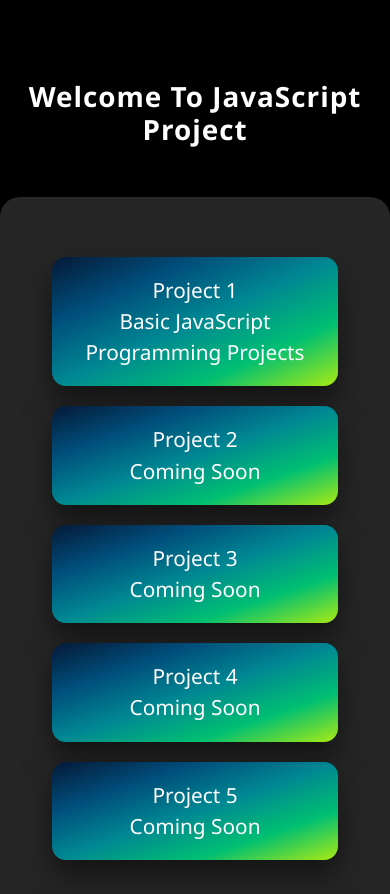
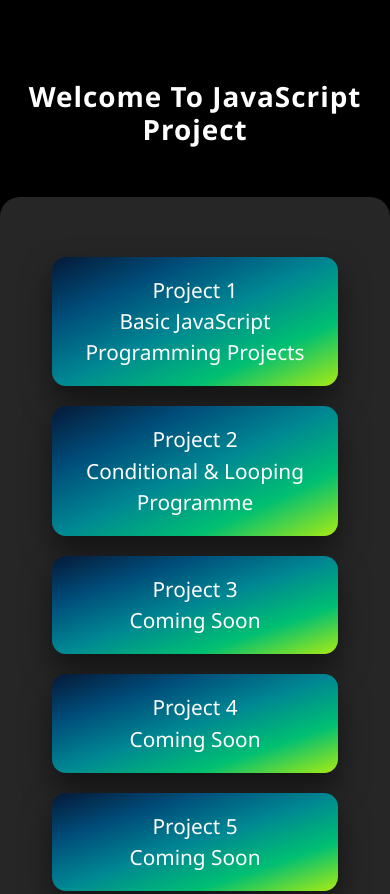
Before and after one commit to devvivekgautam-coder/JavaScriptProjects, a plain HTML site: page index.html in a window 390 px wide. Shown: the top 894 px of the page. Drawn offline with Linux system fonts and the light colour scheme.

Commit message:
completed project 2

```diff
--- /dev/null
+++ b/Project-2/style.css
@@ -0,0 +1,81 @@
+*{
+    margin:0;
+    padding:0;
+    box-sizing:border-box;
+}
+
+body{
+    min-height:100vh;
+    font-family: 'Segoe UI', sans-serif;
+    background:#000;
+    overflow-x:hidden;
+    color:white;
+}
+
+@keyframes bgMove{
+    0%{background-position:0% 50%}
+    50%{background-position:100% 50%}
+    100%{background-position:0% 50%}
+}
+
+@keyframes float{
+    from{transform:translateY(0)}
+    to{transform:translateY(-40px)}
+}
+
+.main-section{
+    padding:80px 0;
+}
+
+.title{
+    text-align:center;
+    font-weight:700;
+    letter-spacing:1px;
+    text-shadow:0 10px 30px rgba(0,0,0,.6);
+}
+
+.project-sec{
+    margin-top:50px;
+    padding:40px;
+    border-radius:20px;
+    background:rgba(255,255,255,0.15);
+    backdrop-filter:blur(15px);
+    box-shadow:0 30px 70px rgba(0,0,0,.5);
+}
+
+.pro-btn{
+    position:relative;
+    display:block;
+    padding:18px;
+    margin:20px 0;
+    border-radius:14px;
+    color:white;
+    text-decoration:none;
+    font-size:1.3rem;
+    background-image:linear-gradient(to right bottom,#051937,#004d7a,#008793,#00bf72,#a8eb12);
+    box-shadow:0 15px 30px rgba(0,0,0,.5);
+    overflow:hidden;
+    transition:.35s ease;
+}
+
+.pro-btn::before{
+    content:"";
+    position:absolute;
+    inset:0;
+    background:linear-gradient(120deg,#ffffff44,transparent,transparent);
+    transform:translateX(-100%);
+    transition:.5s;
+}
+
+.pro-btn:hover::before{
+    transform:translateX(100%);
+}
+
+.pro-btn:hover{
+    color:#000;
+    transform:translateY(-5px) scale(1.01) rotateX(8deg);
+    background-image:linear-gradient(to top,#1767e0,#0091f9,#00b4f6,#00d2e0,#12ebc5);
+    box-shadow:
+        0 0 20px #00f0ff,
+        0 25px 50px rgba(0,0,0,.6);
+}
--- /dev/null
+++ b/Project-3/style.css
@@ -0,0 +1,102 @@
+*{
+    margin:0;
+    padding:0;
+    box-sizing:border-box;
+}
+
+body{
+    min-height:100vh;
+    font-family: 'Segoe UI', sans-serif;
+    background:#000;
+    overflow-x:hidden;
+    color:white;
+}
+
+.bg-video {
+    position: fixed;
+    top: 0;
+    left: 0;
+    min-width: 100%;
+    min-height: 100%;
+    object-fit: cover;
+    z-index: -1;
+}
+
+
+@keyframes bgMove{
+    0%{background-position:0% 50%}
+    50%{background-position:100% 50%}
+    100%{background-position:0% 50%}
+}
+
+.bg-animation::after{
+    content:"";
+    position:absolute;
+    inset:0;
+    background:
+        radial-gradient(circle at 20% 30%, #ffffff33 0%, transparent 40%),
+        radial-gradient(circle at 80% 70%, #ffffff22 0%, transparent 40%);
+    animation:float 8s infinite alternate ease-in-out;
+}
+
+@keyframes float{
+    from{transform:translateY(0)}
+    to{transform:translateY(-40px)}
+}
+
+.main-section{
+    padding:80px 0;
+}
+
+.title{
+    text-align:center;
+    font-weight:700;
+    letter-spacing:1px;
+    text-shadow:0 10px 30px rgba(0,0,0,.6);
+}
+
+.project-sec{
+    margin-top:50px;
+    padding:40px;
+    border-radius:20px;
+    background:rgba(255,255,255,0.15);
+    backdrop-filter:blur(15px);
+    box-shadow:0 30px 70px rgba(0,0,0,.5);
+}
+
+.pro-btn{
+    position:relative;
+    display:block;
+    padding:18px;
+    margin:20px 0;
+    border-radius:14px;
+    color:white;
+    text-decoration:none;
+    font-size:1.3rem;
+    background-image:linear-gradient(to right bottom,#051937,#004d7a,#008793,#00bf72,#a8eb12);
+    box-shadow:0 15px 30px rgba(0,0,0,.5);
+    overflow:hidden;
+    transition:.35s ease;
+}
+
+.pro-btn::before{
+    content:"";
+    position:absolute;
+    inset:0;
+    background:linear-gradient(120deg,#ffffff44,transparent,transparent);
+    transform:translateX(-100%);
+    transition:.5s;
+}
+
+.pro-btn:hover::before{
+    transform:translateX(100%);
+}
+
+.pro-btn:hover{
+    color:#000;
+    transform:translateY(-5px) scale(1.01) rotateX(8deg);
+    background-image:linear-gradient(to top,#1767e0,#0091f9,#00b4f6,#00d2e0,#12ebc5);
+    box-shadow:
+        0 0 20px #00f0ff,
+        0 25px 50px rgba(0,0,0,.6);
+}
--- a/index.html
+++ b/index.html
@@ -21,25 +21,25 @@
                     <a href="./Project-1/index.html" target="_blank" class="pro-btn">Project 1 <br> <span>Basic
                             JavaScript Programming Projects</span></a>
 
-                    <a href="./Project-2" target="_blank" class="pro-btn">Project 2 <br> <span>Coming Soon</span></a>
+                    <a href="./Project-2/index.html" target="_blank" class="pro-btn">Project 2 <br> <span>Conditional & Looping Programme</span></a>
 
-                    <a href="./Project-3" target="_blank" class="pro-btn">Project 3 <br> <span>Coming Soon</span></a>
+                    <a href="./Project-3/index.html" target="_blank" class="pro-btn">Project 3 <br> <span>Coming Soon</span></a>
 
-                    <a href="./Project-4" target="_blank" class="pro-btn">Project 4 <br> <span>Coming Soon</span></a>
+                    <a href="./Project-4/index.html" target="_blank" class="pro-btn">Project 4 <br> <span>Coming Soon</span></a>
 
-                    <a href="./Project-5" target="_blank" class="pro-btn">Project 5 <br> <span>Coming Soon</span></a>
+                    <a href="./Project-5/index.html" target="_blank" class="pro-btn">Project 5 <br> <span>Coming Soon</span></a>
                 </div>
 
                 <div class="col-md-6 text-center">
-                    <a href="./Project-6" target="_blank" class="pro-btn">Project 6 <br> <span>Coming Soon</span></a>
+                    <a href="./Project-6/index.html" target="_blank" class="pro-btn">Project 6 <br> <span>Coming Soon</span></a>
 
-                    <a href="./Project-7" target="_blank" class="pro-btn">Project 7 <br> <span>Coming Soon</span></a>
+                    <a href="./Project-7/index.html" target="_blank" class="pro-btn">Project 7 <br> <span>Coming Soon</span></a>
 
-                    <a href="./Project-8" target="_blank" class="pro-btn">Project 8 <br> <span>Coming Soon</span></a>
+                    <a href="./Project-8/index.html" target="_blank" class="pro-btn">Project 8 <br> <span>Coming Soon</span></a>
 
-                    <a href="./Project-9" target="_blank" class="pro-btn">Project 9 <br> <span>Coming Soon</span></a>
+                    <a href="./Project-9/index.html" target="_blank" class="pro-btn">Project 9 <br> <span>Coming Soon</span></a>
 
-                    <a href="./Project-10" target="_blank" class="pro-btn">Project 10 <br> <span>Coming Soon</span></a>
+                    <a href="./Project-10/index.html" target="_blank" class="pro-btn">Project 10 <br> <span>Coming Soon</span></a>
 
                 </div>
             </div>
```
Also changed, not shown: Project-2/index.html (+34 -0 lines), Project-2/questions/factor.html (added, +24 -0 lines), Project-2/questions/fibonacci.html (added, +31 -0 lines), Project-2/questions/leapYear.html (added, +29 -0 lines), Project-2/questions/primeNum.html (added, +32 -0 lines), Project-2/questions/table.html (added, +24 -0 lines), Project-3/index.html (added, +34 -0 lines), Project-2/bootstrap.min.css (added), Project-3/bootstrap.min.css (added).
